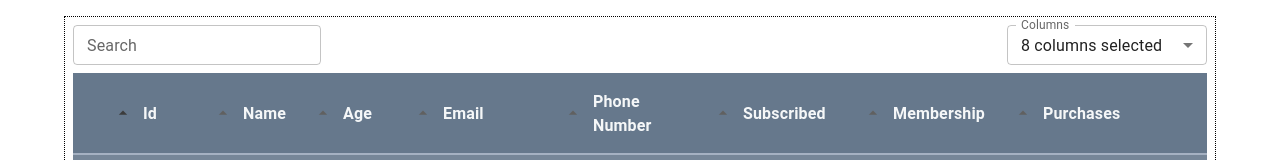
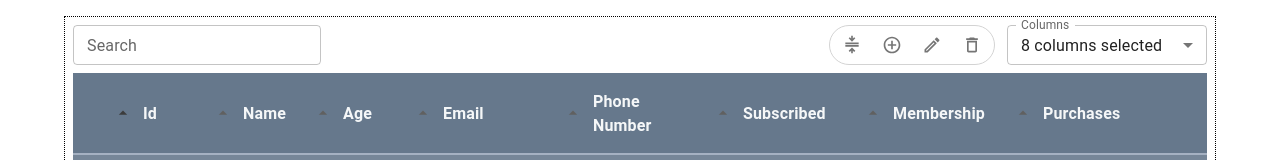
Before and after one commit to talis1999/Custom-table, a React (Create React App) app: page / in a window 1280 px wide. Shown: the top 160 px of the page. Built offline with nearby package versions, Linux system fonts and the light colour scheme.

Commit message:
creating selected row menu skeleton

```diff
--- /dev/null
+++ b/src/components/Filters/SelectedRowMenu.tsx
@@ -0,0 +1,36 @@
+import React from "react";
+import { Box, IconButton } from "@mui/material";
+import CompressIcon from "@mui/icons-material/CompressOutlined";
+import AddIcon from "@mui/icons-material/AddCircleOutlineOutlined";
+import EditIcon from "@mui/icons-material/EditOutlined";
+import DeleteOutlineIcon from "@mui/icons-material/DeleteOutline";
+
+const SelectedRowMenu: React.FC = () => {
+  return (
+    <Box
+      sx={{
+        border: "solid 1px lightGray",
+        borderRadius: 5,
+        px: 0.5,
+        py: "1px",
+        display: "flex",
+        gap: 0.5,
+      }}
+    >
+      <IconButton aria-label="previos" onClick={() => {}}>
+        <CompressIcon fontSize="small" />
+      </IconButton>
+      <IconButton aria-label="previos" onClick={() => {}}>
+        <AddIcon fontSize="small" />
+      </IconButton>
+      <IconButton aria-label="previos" onClick={() => {}}>
+        <EditIcon fontSize="small" />
+      </IconButton>
+      <IconButton aria-label="previos" onClick={() => {}}>
+        <DeleteOutlineIcon fontSize="small" />
+      </IconButton>
+    </Box>
+  );
+};
+
+export default SelectedRowMenu;
--- a/src/components/Filters/TableFilters.tsx
+++ b/src/components/Filters/TableFilters.tsx
@@ -3,13 +3,15 @@ import { Box } from "@mui/material";
 
 import SearchField from "./SearchField";
 import ColumnsSelect from "./ColumnsSelect";
+import SelectedRowToolBar from "./SelectedRowMenu";
 
 const TableFilters: React.FC = () => {
   return (
-    <Box sx={{ display: "flex", alignItems: "center" }}>
+    <Box sx={{ display: "flex", alignItems: "center", gap: 1.5 }}>
       <Box sx={{ flex: 1 }}>
         <SearchField />
       </Box>
+      <SelectedRowToolBar />
       <ColumnsSelect />
     </Box>
   );
```
